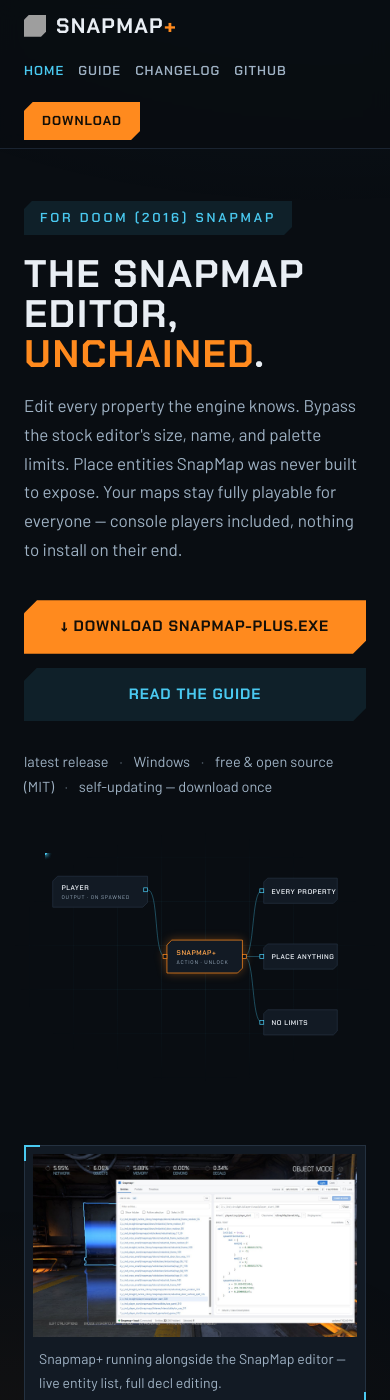
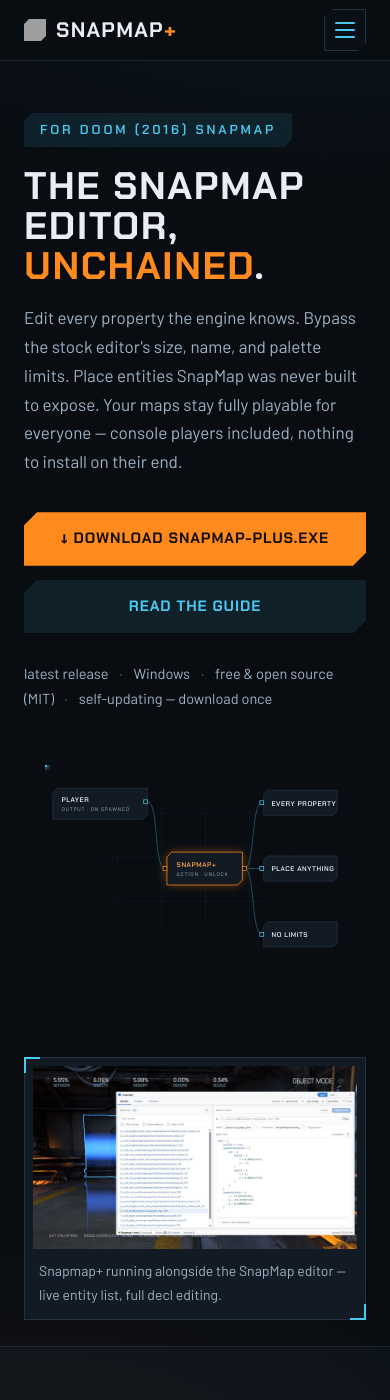
Before and after one commit to doom-snapmap/snapmap-web, a Jekyll site: the page built from site/index.html, in a window 390 px wide and 1400 px high. Built offline with Jekyll 4.4.1, drawn with Linux system fonts in a browser that asks for light colours; grey boxes are pictures that could not be loaded.

Commit message:
site: mobile hamburger nav, shared header include, drop off-center node-port, wrap long guide paths

```diff
--- /dev/null
+++ b/site/_includes/header.html
@@ -0,0 +1,26 @@
+{%- comment -%}
+  Shared site header — the sticky nav + mobile hamburger, used by every page.
+  Params:
+    current  — active page for aria-current: "home" | "guide" | "changelog" (omit on 404)
+    base     — link prefix: "./" for the root pages, "/snapmap-plus/" for the 404
+    download — pass "true" to include the Download button (omit on 404)
+{%- endcomment -%}
+<header class="site-header">
+  <div class="wrap">
+    <a class="wordmark" href="{{ include.base }}"><img class="wordmark-logo" src="https://github.com/doom-snapmap.png?size=64" alt="" onerror="this.style.display='none'">Snapmap<span class="plus">+</span></a>
+    <nav aria-label="Site">
+      <button class="nav-toggle" type="button" aria-label="Menu" aria-controls="nav-menu" aria-expanded="false">
+        <span class="nav-toggle-lines" aria-hidden="true"></span>
+      </button>
+      <div class="nav-menu" id="nav-menu">
+        <div class="navlinks">
+          <a href="{{ include.base }}"{% if include.current == 'home' %} aria-current="page"{% endif %}>Home</a>
+          <a href="{{ include.base }}snapmap-plus-guide.html"{% if include.current == 'guide' %} aria-current="page"{% endif %}>Guide</a>
+          <a href="{{ include.base }}changelog.html"{% if include.current == 'changelog' %} aria-current="page"{% endif %}>Changelog</a>
+          <a href="https://github.com/doom-snapmap/snapmap-plus">GitHub</a>
+        </div>
+        {% if include.download %}<a class="btn-nav" data-dl href="https://github.com/doom-snapmap/snapmap-plus/releases">Download</a>{% endif %}
+      </div>
+    </nav>
+  </div>
+</header>
--- a/site/assets/site.css
+++ b/site/assets/site.css
@@ -157,6 +157,48 @@
   clip-path: polygon(9px 0, 100% 0, 100% calc(100% - 9px), calc(100% - 9px) 100%, 0 100%, 0 9px);
 }
 .btn-nav:hover { background: var(--argent-hi); color: #140f08; }
+
+/* the collapsible nav payload — a flat row on desktop, a slide-down panel on mobile */
+.nav-menu { display: flex; align-items: center; gap: 20px; }
+
+/* mobile menu toggle (hamburger) — a chamfered HUD chip, hidden until the nav collapses */
+.nav-toggle {
+  display: none;
+  align-items: center;
+  justify-content: center;
+  width: 42px;
+  height: 42px;
+  padding: 0;
+  border: 1px solid var(--line);
+  background: var(--panel-2);
+  color: var(--wire);
+  cursor: pointer;
+  clip-path: polygon(8px 0, 100% 0, 100% calc(100% - 8px), calc(100% - 8px) 100%, 0 100%, 0 8px);
+  transition: border-color 0.2s ease, background 0.2s ease;
+}
+.nav-toggle:hover { border-color: var(--wire-soft); background: var(--wire-faint); }
+
+.nav-toggle-lines,
+.nav-toggle-lines::before,
+.nav-toggle-lines::after {
+  content: "";
+  display: block;
+  width: 20px;
+  height: 2px;
+  border-radius: 1px;
+  background: currentColor;
+  transition: transform 0.28s cubic-bezier(0.4, 0.01, 0.2, 1), opacity 0.2s ease;
+}
+.nav-toggle-lines { position: relative; }
+.nav-toggle-lines::before,
+.nav-toggle-lines::after { position: absolute; left: 0; }
+.nav-toggle-lines::before { top: -7px; }
+.nav-toggle-lines::after  { top: 7px; }
+
+/* open state: three bars fold into an X */
+.site-header.nav-open .nav-toggle-lines { background: transparent; }
+.site-header.nav-open .nav-toggle-lines::before { transform: translateY(7px) rotate(45deg); }
+.site-header.nav-open .nav-toggle-lines::after  { transform: translateY(-7px) rotate(-45deg); }
 
 /* ---------- buttons ---------- */
 
@@ -750,6 +792,7 @@
   border: 1px solid var(--line-soft);
   padding: 1px 5px;
   color: var(--wire);
+  overflow-wrap: anywhere; /* let long unbroken paths wrap instead of scrolling the page */
 }
 
 .guide-doc table {
@@ -808,9 +851,61 @@
   .hero-graph .wire-path { animation: none; stroke-dashoffset: 0; }
   .hero-graph .pulse { display: none; }
   .btn, .btn:active { transition: none; transform: none; }
+  .nav-menu, .nav-toggle-lines,
+  .nav-toggle-lines::before, .nav-toggle-lines::after { transition: none; }
 }
 
 /* ---------- responsive ---------- */
+
+/* collapse the nav into the hamburger before the links + download start to wrap */
+@media (max-width: 760px) {
+  .site-header .wrap { flex-wrap: nowrap; }
+  .nav-toggle { display: inline-flex; }
+
+  .nav-menu {
+    position: absolute;
+    top: 100%;
+    left: 0;
+    right: 0;
+    flex-direction: column;
+    align-items: stretch;
+    gap: 0;
+    padding: 6px 24px 18px;
+    background: rgba(9, 13, 18, 0.97);
+    backdrop-filter: blur(10px);
+    border-bottom: 1px solid var(--line);
+    box-shadow: 0 18px 40px rgba(0, 0, 0, 0.45);
+    /* hidden until the header carries .nav-open */
+    opacity: 0;
+    visibility: hidden;
+    pointer-events: none;
+    transform: translateY(-10px);
+    transition: opacity 0.24s ease,
+                transform 0.28s cubic-bezier(0.4, 0.01, 0.2, 1),
+                visibility 0s linear 0.28s;
+  }
+  .site-header.nav-open .nav-menu {
+    opacity: 1;
+    visibility: visible;
+    pointer-events: auto;
+    transform: translateY(0);
+    transition: opacity 0.24s ease,
+                transform 0.28s cubic-bezier(0.4, 0.01, 0.2, 1),
+                visibility 0s;
+  }
+
+  .nav-menu .navlinks { flex-direction: column; align-items: stretch; gap: 0; }
+  .nav-menu .navlinks a {
+    padding: 13px 2px;
+    font-size: 15px;
+    border-bottom: 1px solid var(--line-soft);
+  }
+  .nav-menu .btn-nav {
+    margin-top: 16px;
+    text-align: center;
+    padding: 12px 18px;
+  }
+}
 
 @media (max-width: 960px) {
   .hero-grid { grid-template-columns: 1fr; gap: 40px; }
--- a/site/assets/site.js
+++ b/site/assets/site.js
@@ -225,6 +225,51 @@
     }
   }
 
+  /* ---------- 5. mobile nav ---------- */
+
+  function initNav() {
+    var header = document.querySelector(".site-header");
+    if (!header) return;
+    var toggle = header.querySelector(".nav-toggle");
+    var menu = header.querySelector(".nav-menu");
+    if (!toggle || !menu) return;
+
+    function setOpen(open) {
+      header.classList.toggle("nav-open", open);
+      toggle.setAttribute("aria-expanded", open ? "true" : "false");
+    }
+
+    toggle.addEventListener("click", function () {
+      setOpen(!header.classList.contains("nav-open"));
+    });
+
+    // a tap on any menu link dismisses the panel
+    menu.addEventListener("click", function (e) {
+      if (e.target.closest("a")) setOpen(false);
+    });
+
+    // Escape closes and returns focus to the toggle
+    document.addEventListener("keydown", function (e) {
+      if (e.key === "Escape" && header.classList.contains("nav-open")) {
+        setOpen(false);
+        toggle.focus();
+      }
+    });
+
+    // a tap outside the header closes the panel
+    document.addEventListener("click", function (e) {
+      if (header.classList.contains("nav-open") && !header.contains(e.target)) {
+        setOpen(false);
+      }
+    });
+
+    // widening back to the desktop layout resets state
+    var mq = window.matchMedia("(min-width: 761px)");
+    var onChange = function (e) { if (e.matches) setOpen(false); };
+    if (mq.addEventListener) mq.addEventListener("change", onChange);
+    else if (mq.addListener) mq.addListener(onChange);
+  }
+
   /* ---------- boot ---------- */
 
   function boot() {
@@ -232,6 +277,7 @@
     initLightbox();
     initChangelog();
     initToc();
+    initNav();
   }
 
   if (document.readyState === "loading") {
--- a/site/index.html
+++ b/site/index.html
@@ -1,3 +1,5 @@
+---
+---
 <!DOCTYPE html>
 <html lang="en">
 <head>
@@ -26,20 +28,7 @@
 </head>
 <body>
 
-<header class="site-header">
-  <div class="wrap">
-    <a class="wordmark" href="./"><img class="wordmark-logo" src="https://github.com/doom-snapmap.png?size=64" alt="" onerror="this.style.display='none'">Snapmap<span class="plus">+</span></a>
-    <nav aria-label="Site">
-      <div class="navlinks">
-        <a href="./" aria-current="page">Home</a>
-        <a href="snapmap-plus-guide.html">Guide</a>
-        <a href="changelog.html">Changelog</a>
-        <a href="https://github.com/doom-snapmap/snapmap-plus">GitHub</a>
-      </div>
-      <a class="btn-nav" data-dl href="https://github.com/doom-snapmap/snapmap-plus/releases">Download</a>
-    </nav>
-  </div>
-</header>
+{% include header.html current="home" base="./" download="true" %}
 
 <main>
   <section class="hero">
@@ -288,7 +277,6 @@
     <canvas class="ghost-canvas" data-ghost data-ghost-opacity="0.9" aria-hidden="true"></canvas>
     <div class="wrap">
       <div class="section-head">
-        <span class="node-port" aria-hidden="true"></span><span class="node-wire" aria-hidden="true"></span>
         <h2 class="section-title">For the SnapMappers</h2>
       </div>
       <p class="big-line">
```
Also changed, not shown: site/404.html (+3 -13 lines), site/_layouts/guide.html (+2 -14 lines), site/changelog.html (+3 -14 lines), .github/workflows/pages.yml.
